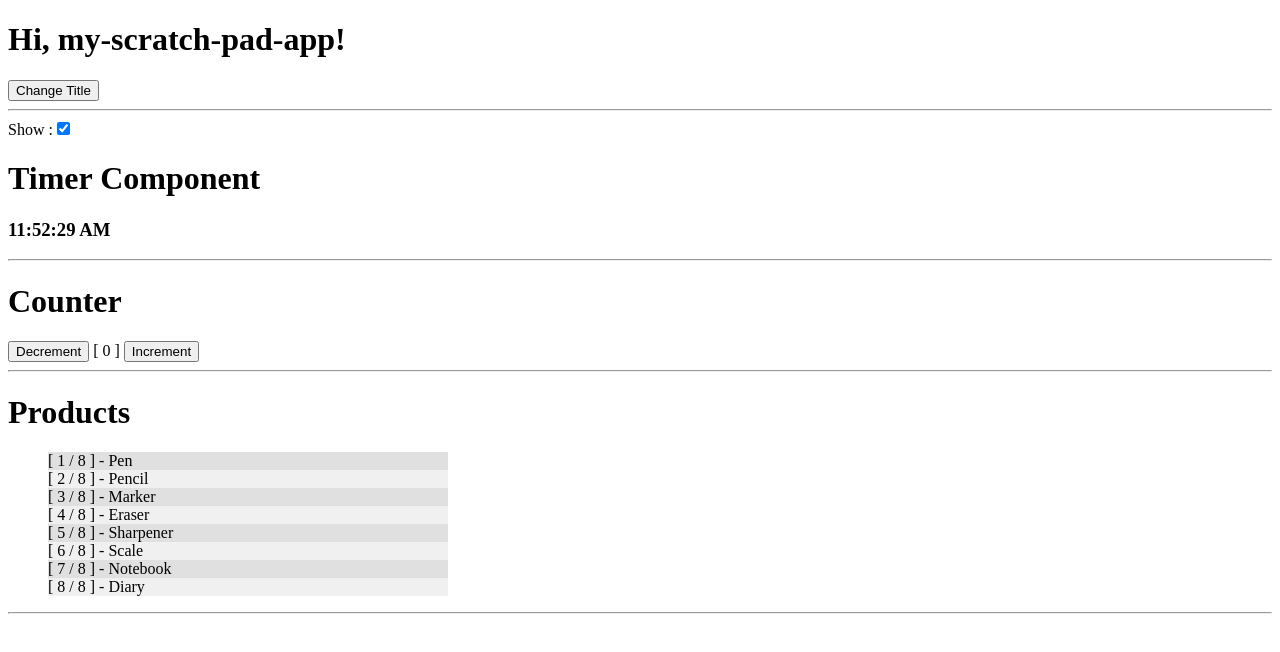
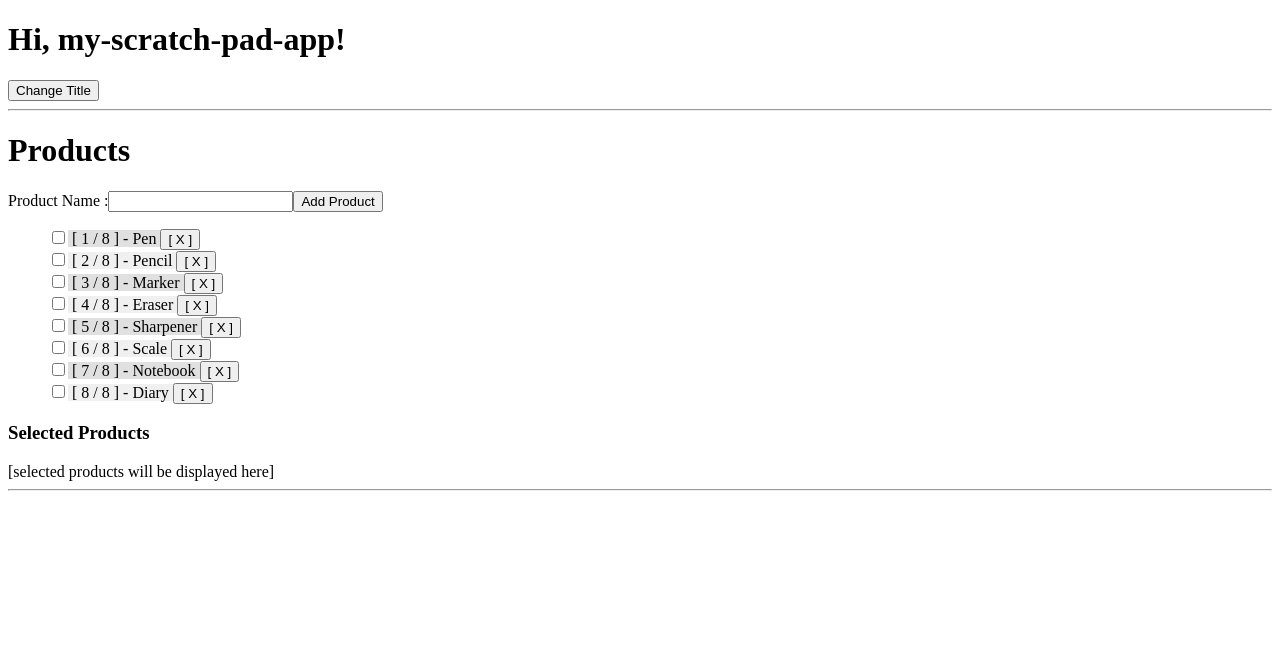
Before and after one commit to tkmagesh/siemens-angular-nov-2026, an Angular app in the folder scratch-pad/: page / in a window 1280 px wide. Shown: the top 652 px of the page. Built offline with nearby package versions, Linux system fonts and the light colour scheme.

Commit message:
lab work

```diff
--- a/scratch-pad/src/app/app.html
+++ b/scratch-pad/src/app/app.html
@@ -1,9 +1,11 @@
 <h1>Hi, {{ title() }}!</h1>
 <button (click)="ChangeTitle()">Change Title</button>
 <hr>
+<!--
 <app-timer></app-timer>
 <hr>
 <app-counter></app-counter>
 <hr>
+-->
 <app-products></app-products>
 <hr>
--- /dev/null
+++ b/scratch-pad/src/app/products/products.css
@@ -0,0 +1,13 @@
+ul {
+    width: 400px;
+}
+li {
+    list-style: none;
+    --webkit-padding-start: 0px;
+}
+.odd {
+    background-color: #f0f0f0;
+}
+.even {
+    background-color: #e0e0e0;
+}
--- /dev/null
+++ b/scratch-pad/src/app/products/products.html
@@ -0,0 +1,23 @@
+<h1>Products</h1>
+<div>
+    <label for="">Product Name :</label>
+    <input type="text" name="" id="">
+    <button>Add Product</button>
+</div>
+<ul>
+    @for (productName of productNames; track $index;) {
+        <li>
+            <input type="checkbox">
+            <span [class]=" $even ? 'even' : 'odd'">
+                [ {{ $index + 1 }} / {{ $count }} ] - {{ productName }}
+            </span>
+            <button> [ X ] </button>
+        </li>
+    }
+</ul>
+<div>
+    <h3>Selected Products</h3>
+    <div>
+        [selected products will be displayed here]
+    </div>
+</div>
--- a/scratch-pad/src/app/products/products.ts
+++ b/scratch-pad/src/app/products/products.ts
@@ -2,31 +2,8 @@ import { Component } from "@angular/core";
 
 @Component({
     selector: 'app-products',
-    styles:`
-        ul {
-            width: 400px;
-        }
-        li {
-            list-style: none;
-            --webkit-padding-start: 0px;
-        }
-        .odd {
-            background-color: #f0f0f0;
-        }
-        .even {
-            background-color: #e0e0e0;
-        }
-    `,
-    template :`
-    <h1>Products</h1>
-    <ul>
-        @for (productName of productNames; track $index;) {
-            <li [class]=" $even ? 'even' : 'odd'">
-                [ {{ $index + 1 }} / {{ $count }} ] - {{ productName }}
-            </li>
-        }
-    </ul>
-    `
+    templateUrl: './products.html',
+    styleUrls: ['./products.css']
 })
 export class Products {
     productNames : Array<string> = ['Pen', 'Pencil', 'Marker', 'Eraser', 'Sharpener', 'Scale', 'Notebook', 'Diary'];
```
